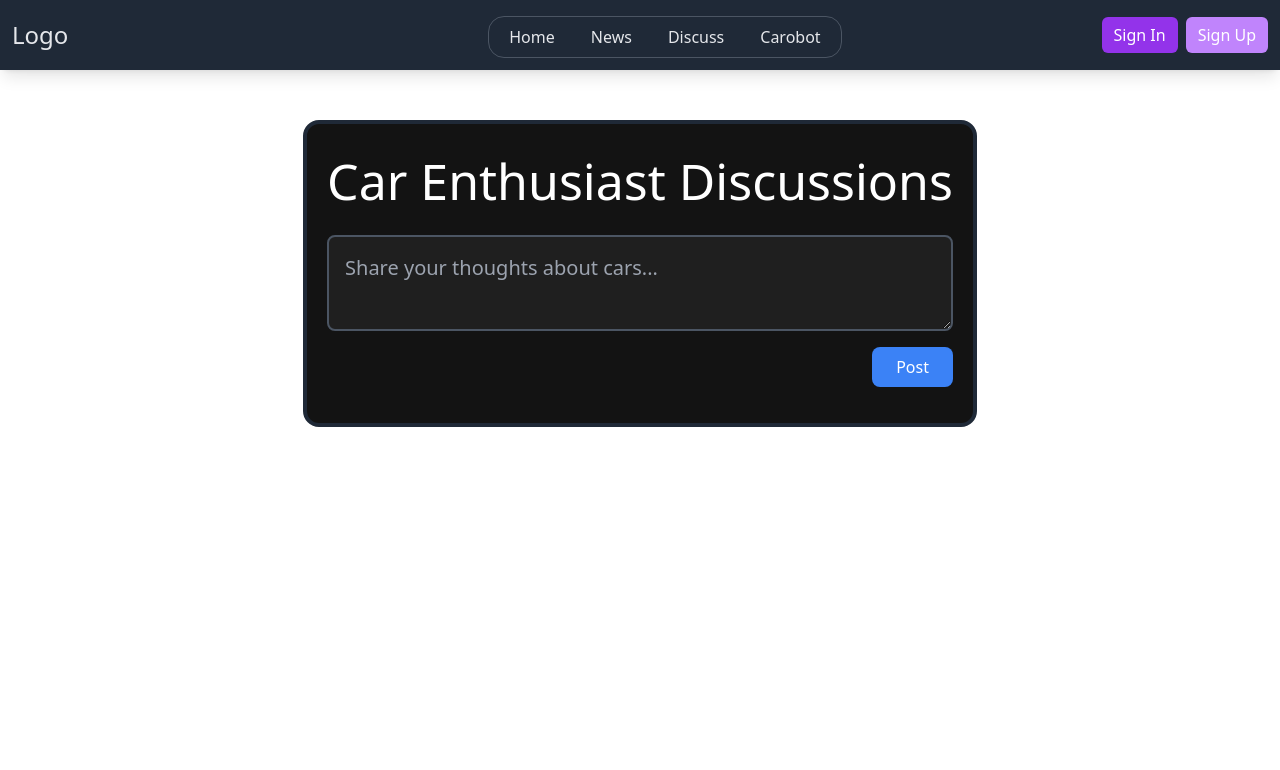
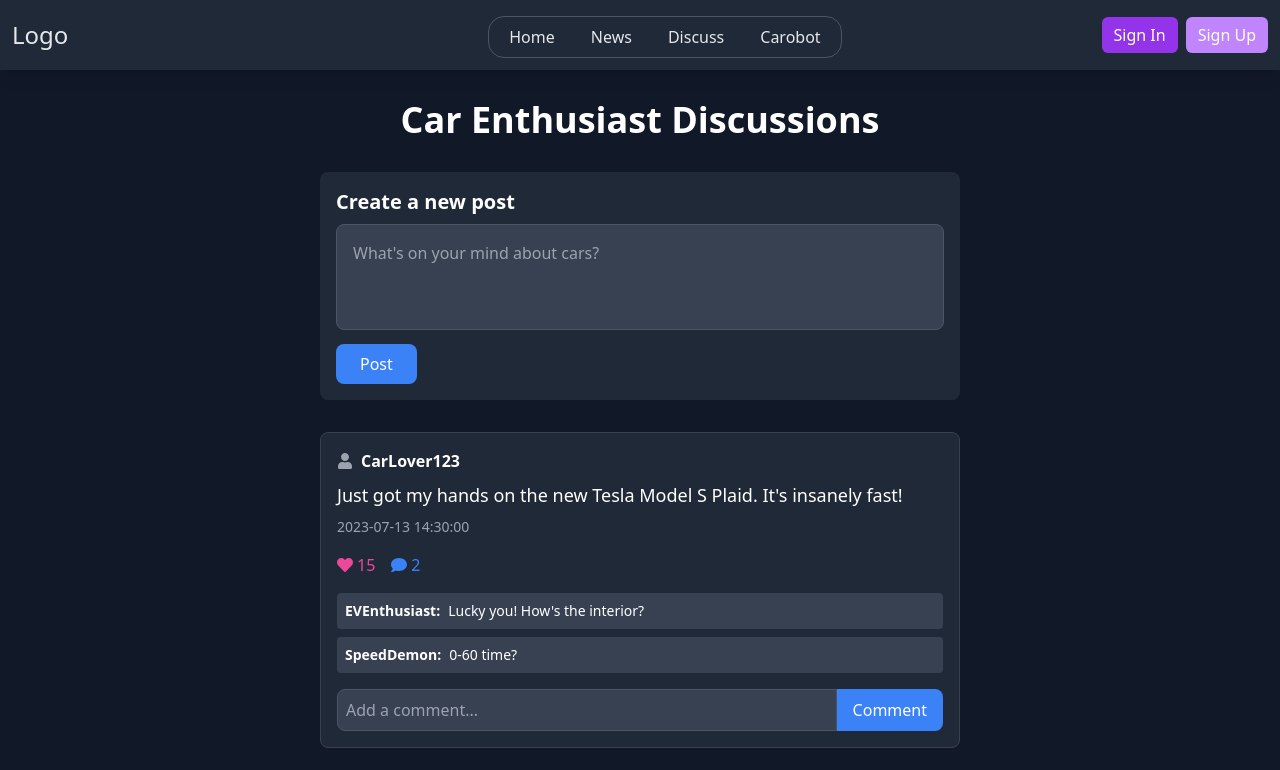
Before and after one commit to Vansh5632/CarBee, a React (Vite) app in the folder frontend/: page /discuss in a window 1280 px wide. Shown: the top 770 px of the page. Built offline with nearby package versions, Linux system fonts and the light colour scheme.

Commit message:
made the discuss area

```diff
--- a/frontend/package.json
+++ b/frontend/package.json
@@ -14,6 +14,7 @@
     "dotenv": "^16.4.5",
     "react": "^18.3.1",
     "react-dom": "^18.3.1",
+    "react-icons": "^5.2.1",
     "react-router-dom": "^6.24.1",
     "unsplash-js": "^7.0.19"
   },
--- a/frontend/src/pages/Discuss.jsx
+++ b/frontend/src/pages/Discuss.jsx
@@ -1,46 +1,176 @@
-import React, { useState } from "react";
+import React, { useState, useEffect } from "react";
+import { FaHeart, FaComment, FaUser } from "react-icons/fa";
 
 const Discuss = () => {
-  const [discussionPosts, setDiscussionPosts] = useState([]);
-  const [newPost, setNewPost] = useState("");
+  const [posts, setPosts] = useState([]); // State to store the posts
+  const [newPost, setNewPost] = useState(""); // State to store the new post input
+  const [commentInput, setCommentInput] = useState({}); // State to store the comment input for each post
+
+  // Simulating fetching posts from an API
+  useEffect(() => {
+    const fetchedPosts = [
+      {
+        id: 1,
+        author: "CarLover123",
+        content: "Just got my hands on the new Tesla Model S Plaid. It's insanely fast!",
+        likes: 15,
+        comments: [
+          { id: 101, author: "EVEnthusiast", content: "Lucky you! How's the interior?" },
+          { id: 102, author: "SpeedDemon", content: "0-60 time?" }
+        ],
+        timestamp: "2023-07-13 14:30:00",
+      },
+      {
+        id: 2,
+        author: "ClassicCarGuy",
+        content: "Restored a 1969 Mustang this weekend. Nothing beats the classics!",
+        likes: 23,
+        comments: [
+          { id: 201, author: "MuscleCar4Life", content: "Pictures or it didn't happen!" },
+        ],
+        timestamp: "2023-07-12 10:15:00",
+      },
+    ];
+    setPosts(fetchedPosts);
+  }, []);
 
   const handlePostSubmit = (e) => {
     e.preventDefault();
     if (newPost.trim()) {
-      setDiscussionPosts([...discussionPosts, newPost]);
+      const newPostObj = {
+        id: Date.now(),
+        author: "You", // In a real app, this would be the logged-in user
+        content: newPost,
+        likes: 0,
+        comments: [],
+        timestamp: new Date().toLocaleString(),
+      };
+      setPosts([newPostObj, ...posts]);
       setNewPost("");
     }
   };
 
+  const handleLike = (postId) => {
+    setPosts(
+      posts.map((post) =>
+        post.id === postId ? { ...post, likes: post.likes + 1 } : post
+      )
+    );
+  };
+
+  const handleCommentSubmit = (postId) => {
+    if (commentInput[postId]?.trim()) {
+      setPosts(
+        posts.map((post) =>
+          post.id === postId
+            ? {
+                ...post,
+                comments: [
+                  ...post.comments,
+                  { id: Date.now(), author: "You", content: commentInput[postId] },
+                ],
+              }
+            : post
+        )
+      );
+      setCommentInput({ ...commentInput, [postId]: "" });
+    }
+  };
+
   return (
-    <div className="flex flex-col items-center py-20 text-white">
-      {/* Discussion Section */}
-      <div
-        id="Discussion"
-        className="flex flex-col border-4 bg-[#131313] border-gray-800 rounded-2xl mx-10 mt-10 p-5 space-y-4"
-      >
-        <h2 className="text-[50px] text-center">Car Enthusiast Discussions</h2>
-        <form onSubmit={handlePostSubmit} className="flex flex-col space-y-4">
+    <div className="flex flex-col items-center py-[100px] text-white bg-gray-900 min-h-screen">
+      <div className="w-full max-w-2xl px-4">
+        <h2 className="text-3xl md:text-4xl font-bold text-center mb-8">
+          Car Enthusiast Discussions
+        </h2>
+
+        {/* New Post Form */}
+        <form onSubmit={handlePostSubmit} className="mb-8 bg-gray-800 p-4 rounded-lg">
+          <h3 className="text-xl font-semibold mb-2">Create a new post</h3>
           <textarea
             value={newPost}
             onChange={(e) => setNewPost(e.target.value)}
-            placeholder="Share your thoughts about cars..."
-            className="p-4 rounded-lg bg-[#1f1f1f] border-2 border-gray-600 text-[20px]"
+            placeholder="What's on your mind about cars?"
+            className="w-full p-4 rounded-lg bg-gray-700 border border-gray-600 text-white resize-none focus:outline-none focus:ring-2 focus:ring-blue-500"
+            rows="3"
           />
           <button
             type="submit"
-            className="self-end px-6 py-2 bg-blue-500 rounded-lg text-white hover:bg-blue-600"
+            className="mt-2 px-6 py-2 bg-blue-500 rounded-lg text-white hover:bg-blue-600 transition duration-300"
           >
             Post
           </button>
         </form>
-        <div className="space-y-4">
-          {discussionPosts.map((post, index) => (
+
+        {/* Posts Feed */}
+        <div className="space-y-6">
+          {posts.map((post) => (
             <div
-              key={index}
-              className="p-4 rounded-lg bg-[#1f1f1f] border-2 border-gray-600 text-[20px]"
+              key={post.id}
+              className="p-4 rounded-lg bg-gray-800 border border-gray-700"
             >
-              {post}
+              <div className="flex items-center mb-2">
+                <FaUser className="text-gray-400 mr-2" />
+                <span className="font-semibold">{post.author}</span>
+              </div>
+              <p className="text-lg mb-2">{post.content}</p>
+              <div className="text-sm text-gray-400 mb-4">{post.timestamp}</div>
+
+              {/* Like and Comment buttons */}
+              <div className="flex items-center space-x-4 mb-4">
+                <button
+                  onClick={() => handleLike(post.id)}
+                  className="flex items-center space-x-1 text-pink-500 hover:text-pink-600"
+                >
+                  <FaHeart />
+                  <span>{post.likes}</span>
+                </button>
+                <button className="flex items-center space-x-1 text-blue-500 hover:text-blue-600">
+                  <FaComment />
+                  <span>{post.comments.length}</span>
+                </button>
+              </div>
+
+              {/* Comments */}
+              <div className="space-y-2 mb-4">
+                {post.comments.map((comment) => (
+                  <div
+                    key={comment.id}
+                    className="p-2 bg-gray-700 rounded text-sm"
+                  >
+                    <span className="font-semibold mr-2">{comment.author}:</span>
+                    {comment.content}
+                  </div>
+                ))}
+              </div>
+
+              {/* New Comment Form */}
+              <form
+                onSubmit={(e) => {
+                  e.preventDefault();
+                  handleCommentSubmit(post.id);
+                }}
+                className="mt-4 flex"
+              >
+                <input
+                  type="text"
+                  value={commentInput[post.id] || ""}
+                  onChange={(e) =>
+                    setCommentInput({
+                      ...commentInput,
+                      [post.id]: e.target.value,
+                    })
+                  }
+                  placeholder="Add a comment..."
+                  className="flex-grow p-2 rounded-l-lg bg-gray-700 border border-gray-600 text-white focus:outline-none focus:ring-2 focus:ring-blue-500"
+                />
+                <button
+                  type="submit"
+                  className="px-4 py-2 bg-blue-500 rounded-r-lg text-white hover:bg-blue-600 transition duration-300"
+                >
+                  Comment
+                </button>
+              </form>
             </div>
           ))}
         </div>
--- a/frontend/src/pages/News.jsx
+++ b/frontend/src/pages/News.jsx
@@ -1,16 +1,28 @@
-// News.jsx
 import React, { useEffect, useState } from 'react';
 import axios from 'axios';
-import Footer from '../components/Footer'; // Adjust the path as necessary
+import Footer from '../components/Footer';
+import { FaNewspaper, FaSpinner } from 'react-icons/fa';
 
 const News = () => {
   const [articles, setArticles] = useState([]);
+  const [page, setPage] = useState(1);
+  const [loading, setLoading] = useState(false);
+  const [hasMore, setHasMore] = useState(true);
   const API_KEY = import.meta.env.VITE_APP_NEWS_API_KEY;
+  const ARTICLES_PER_PAGE = 9;
 
-  useEffect(() => {
   const fetchNews = async () => {
+    if (loading || !hasMore) return;
+    setLoading(true);
     try {
-        const response = await axios.get(`https://newsapi.org/v2/everything?q=car&apiKey=${API_KEY}`);
+      const response = await axios.get(`https://newsapi.org/v2/everything`, {
+        params: {
+          q: 'car',
+          apiKey: API_KEY,
+          page: page,
+          pageSize: ARTICLES_PER_PAGE
+        }
+      });
       const validArticles = response.data.articles.filter(article =>
         article.title &&
         article.description &&
@@ -18,38 +30,69 @@ const News = () => {
         !article.url.includes('removed.com') &&
         !article.title.toLowerCase().includes('remove')
       );
-        setArticles(validArticles);
+      if (validArticles.length === 0) {
+        setHasMore(false);
+      } else {
+        setArticles(prevArticles => [...prevArticles, ...validArticles]);
+        setPage(prevPage => prevPage + 1);
+      }
     } catch (error) {
       console.error("Error fetching the news articles", error);
+      setHasMore(false);
     }
+    setLoading(false);
   };
 
+  useEffect(() => {
     fetchNews();
-  }, [API_KEY]);
+  }, []);
 
   return (
-    <div className='bg-gray-700'>
-    <div className="pt-20 px-6 ">
-      <h1 className="text-3xl text-center font-bold mb-6 text-white">Latest News about Cars</h1>
-      <div className="grid grid-cols-1 sm:grid-cols-2 lg:grid-cols-3 gap-6">
+    <div className='bg-gray-900 min-h-screen'>
+      <div className="pt-24 px-6 container mx-auto">
+        <h1 className="text-4xl text-center font-bold mb-10 text-white flex items-center justify-center">
+          <FaNewspaper className="mr-4" />
+          Latest News about Cars
+        </h1>
+        <div className="grid grid-cols-1 sm:grid-cols-2 lg:grid-cols-3 gap-8">
           {articles.map((article, index) => (
             <div
               key={index}
-            className="bg-white shadow-md rounded-lg overflow-hidden transform transition-transform duration-300 hover:scale-105 hover:shadow-lg"
+              className="bg-gray-800 shadow-md rounded-lg overflow-hidden transform transition-all duration-300 hover:scale-105 hover:shadow-xl"
             >
-            <a href={article.url} target="_blank" rel="noopener noreferrer" className="block">
+              <a href={article.url} target="_blank" rel="noopener noreferrer" className="block h-full">
                 {article.urlToImage && (
                   <img src={article.urlToImage} alt={article.title} className="w-full h-48 object-cover" />
                 )}
-              <div className="p-4">
-                <h2 className="text-xl font-semibold mb-2">{article.title}</h2>
-                <p className="text-gray-700">{article.description}</p>
+                <div className="p-6 flex flex-col justify-between h-64">
+                  <div>
+                    <h2 className="text-xl font-semibold mb-3 text-white">{article.title}</h2>
+                    <p className="text-gray-400 mb-4">{article.description}</p>
+                  </div>
+                  <div className="text-sm text-gray-500">{new Date(article.publishedAt).toLocaleDateString()}</div>
                 </div>
               </a>
             </div>
           ))}
         </div>
-
+        {hasMore && (
+          <div className="flex justify-center mt-10">
+            <button
+              onClick={fetchNews}
+              className="px-6 py-3 bg-blue-600 text-white rounded-full font-semibold hover:bg-blue-700 transition duration-300 flex items-center"
+              disabled={loading}
+            >
+              {loading ? (
+                <>
+                  <FaSpinner className="animate-spin mr-2" />
+                  Loading...
+                </>
+              ) : (
+                'Load More News'
+              )}
+            </button>
+          </div>
+        )}
       </div>
       <Footer />
     </div>
```
Also changed, not shown: frontend/src/components/Body.jsx (+32 -66 lines), 2 other files (tests, documents, lock files or other folders). Lines whose indentation alone changed are shown as unchanged.
